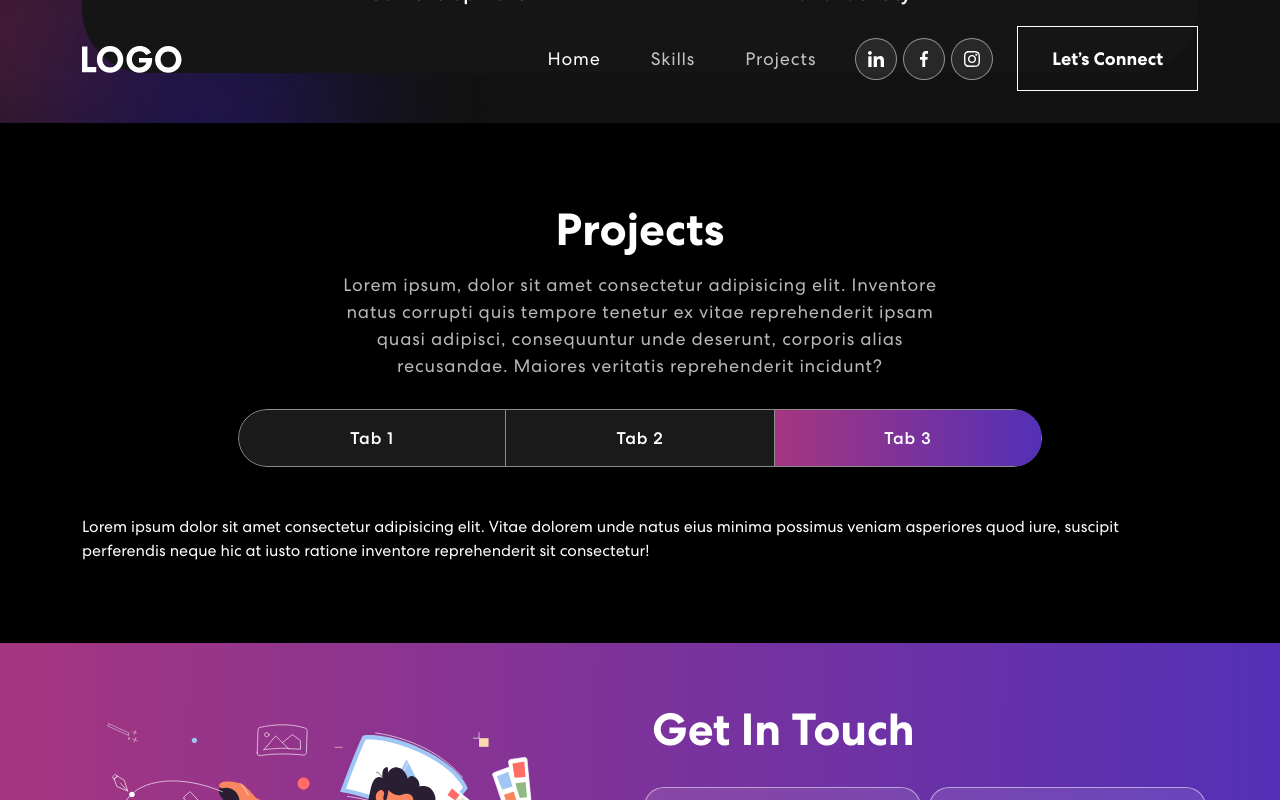
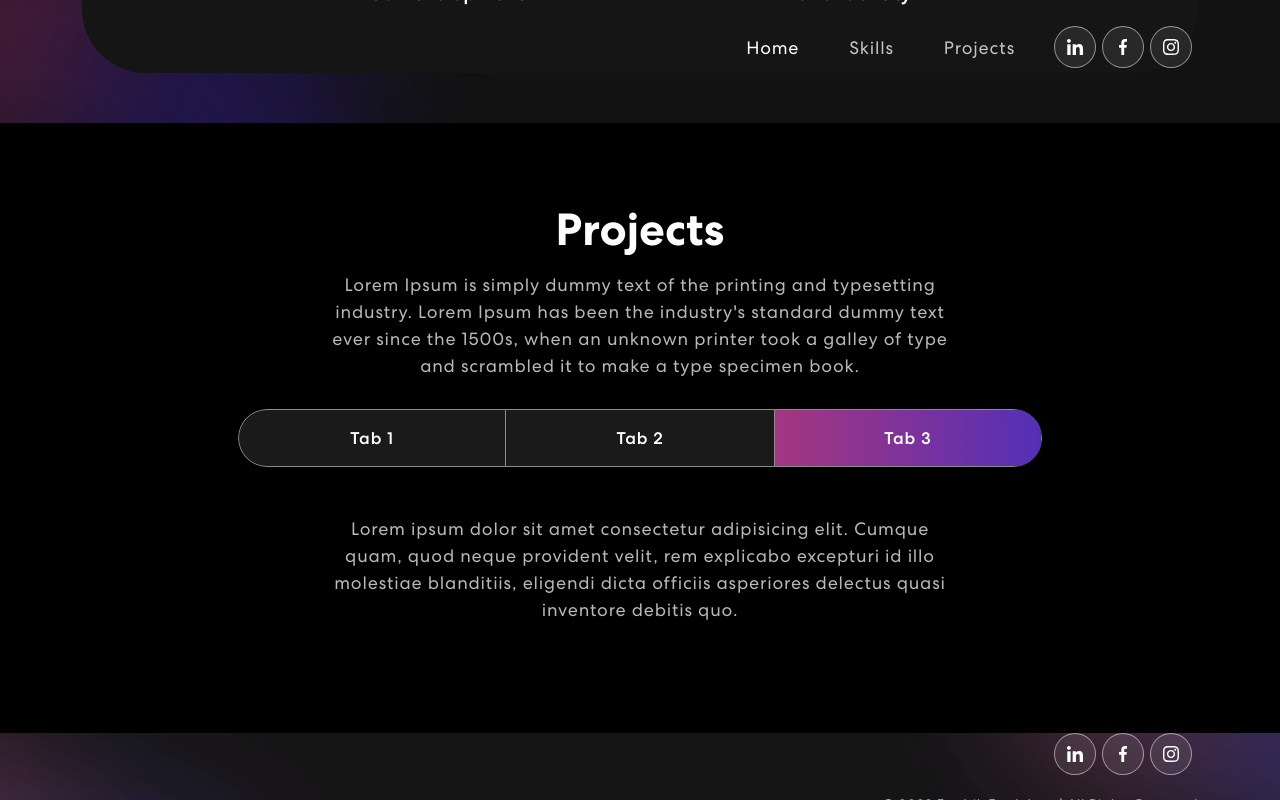
Before and after one commit to btfredr/personalportfolio, a React (Create React App) app: page / in a window 1280 px wide. Both pictures are taken after a click on the tab "Tab 3". Shown: the part 1201-2001 px from the top of the page. Built offline with nearby package versions, Linux system fonts and the light colour scheme.

Commit message:
removed some comps and fixing styling

```diff
--- a/src/App.js
+++ b/src/App.js
@@ -4,7 +4,6 @@ import Banner from "./components/Banner";
 import "bootstrap/dist/css/bootstrap.min.css";
 import Skills from "./components/Skills";
 import Projects from "./components/Projects";
-import Contact from "./components/Contact";
 import { Footer } from "./components/Footer";
 
 function App() {
@@ -14,7 +13,6 @@ function App() {
       <Banner />
       <Skills />
       <Projects />
-      <Contact />
       <Footer />
     </div>
   );
--- a/src/components/Footer.js
+++ b/src/components/Footer.js
@@ -1,5 +1,4 @@
 import { Container, Row, Col } from "react-bootstrap";
-import logo from "../assets/img/logo.svg";
 import navIcon1 from "../assets/img/nav-icon1.svg";
 import navIcon2 from "../assets/img/nav-icon2.svg";
 import navIcon3 from "../assets/img/nav-icon3.svg";
@@ -9,10 +8,7 @@ export const Footer = () => {
     <footer className="footer">
       <Container>
         <Row className="align-items-center">
-          <Col size={12} sm={6}>
-            <img src={logo} alt="Logo" />
-          </Col>
-          <Col size={12} sm={6} className="text-center text-sm-end">
+          <Col size={12} lg={12} sm={8} className="text-center text-sm-end">
             <div className="social-icon">
               <a href="#">
                 <img src={navIcon1} alt="Icon" />
@@ -24,7 +20,7 @@ export const Footer = () => {
                 <img src={navIcon3} alt="Icon" />
               </a>
             </div>
-            <p>Fredrik Fordelsen 2023</p>
+            <p>&copy; 2023 Fredrik Fordelsen | All Rights Reserved</p>
           </Col>
         </Row>
       </Container>
--- a/src/components/Navigation.js
+++ b/src/components/Navigation.js
@@ -32,9 +32,6 @@ const Navigation = () => {
   return (
     <Navbar expand="md" className={scrolled ? "scrolled" : ""}>
       <Container>
-        <Navbar.Brand href="/">
-          <img src={logo} alt="Logo" />
-        </Navbar.Brand>
         <Navbar.Toggle aria-controls="basic-navbar-nav">
           <span className="navbar-toggler-icon"></span>
         </Navbar.Toggle>
@@ -80,10 +77,6 @@ const Navigation = () => {
                 <img src={navIcon3} alt="" />
               </a>
             </div>
-
-            <button className="vvd">
-              <span>Let’s Connect</span>
-            </button>
           </span>
         </Navbar.Collapse>
       </Container>
--- a/src/components/ProjectCard.js
+++ b/src/components/ProjectCard.js
@@ -2,7 +2,7 @@ import { Col } from "react-bootstrap";
 
 const ProjectCard = ({ title, description, imgUrl }) => {
   return (
-    <Col sm={6} md={4}>
+    <Col size={12} sm={6} md={4}>
       <div className="proj-imgbx">
         <img src={imgUrl} />
         <div className="proj-txtx">
--- a/src/components/Projects.js
+++ b/src/components/Projects.js
@@ -4,6 +4,8 @@ import projImg1 from "../assets/img/project-img1.png";
 import projImg2 from "../assets/img/project-img2.png";
 import projImg3 from "../assets/img/project-img3.png";
 import colorSharp2 from "../assets/img/color-sharp2.png";
+import "animate.css";
+import TrackVisibility from "react-on-screen";
 
 const Projects = () => {
   const projects = [
@@ -43,14 +45,21 @@ const Projects = () => {
     <section className="project" id="project">
       <Container>
         <Row>
-          <Col>
+          <Col size={12}>
+            <TrackVisibility>
+              {({ isVisible }) => (
+                <div
+                  className={
+                    isVisible ? "animate__animated animate__fadeIn" : ""
+                  }
+                >
                   <h2>Projects</h2>
                   <p>
-              Lorem ipsum, dolor sit amet consectetur adipisicing elit.
-              Inventore natus corrupti quis tempore tenetur ex vitae
-              reprehenderit ipsam quasi adipisci, consequuntur unde deserunt,
-              corporis alias recusandae. Maiores veritatis reprehenderit
-              incidunt?
+                    Lorem Ipsum is simply dummy text of the printing and
+                    typesetting industry. Lorem Ipsum has been the industry's
+                    standard dummy text ever since the 1500s, when an unknown
+                    printer took a galley of type and scrambled it to make a
+                    type specimen book.
                   </p>
                   <Tab.Container id="projects-tabs" defaultActiveKey="first">
                     <Nav
@@ -68,36 +77,46 @@ const Projects = () => {
                         <Nav.Link eventKey="third">Tab 3</Nav.Link>
                       </Nav.Item>
                     </Nav>
-              <Tab.Content>
-                <Tab.Pane eventKey="fist">
+                    <Tab.Content
+                      id="slideInUp"
+                      className={
+                        isVisible ? "animate__animated animate__slideInUp" : ""
+                      }
+                    >
+                      <Tab.Pane eventKey="first">
                         <Row>
                           {projects.map((project, index) => {
                             return <ProjectCard key={index} {...project} />;
                           })}
                         </Row>
                       </Tab.Pane>
-                <Tab.Pane eventKey="second">
-                  Lorem ipsum dolor sit amet consectetur adipisicing elit.
-                  Voluptate, amet pariatur iste quasi minus, quos commodi saepe
-                  perspiciatis perferendis dolorem velit voluptatibus culpa
-                  atque quas laborum, aut doloribus tempora a.
+                      <Tab.Pane eventKey="section">
+                        <p>
+                          Lorem ipsum dolor sit amet consectetur adipisicing
+                          elit. Cumque quam, quod neque provident velit, rem
+                          explicabo excepturi id illo molestiae blanditiis,
+                          eligendi dicta officiis asperiores delectus quasi
+                          inventore debitis quo.
+                        </p>
                       </Tab.Pane>
                       <Tab.Pane eventKey="third">
-                  Lorem ipsum dolor sit amet consectetur adipisicing elit. Vitae
-                  dolorem unde natus eius minima possimus veniam asperiores quod
-                  iure, suscipit perferendis neque hic at iusto ratione
-                  inventore reprehenderit sit consectetur!
+                        <p>
+                          Lorem ipsum dolor sit amet consectetur adipisicing
+                          elit. Cumque quam, quod neque provident velit, rem
+                          explicabo excepturi id illo molestiae blanditiis,
+                          eligendi dicta officiis asperiores delectus quasi
+                          inventore debitis quo.
+                        </p>
                       </Tab.Pane>
                     </Tab.Content>
                   </Tab.Container>
+                </div>
+              )}
+            </TrackVisibility>
           </Col>
         </Row>
       </Container>
-      <img
-        src={colorSharp2}
-        alt="background image"
-        className="background-image-right"
-      />
+      <img className="background-image-right" src={colorSharp2}></img>
     </section>
   );
 };
```
Lines whose indentation alone changed are shown as unchanged.
